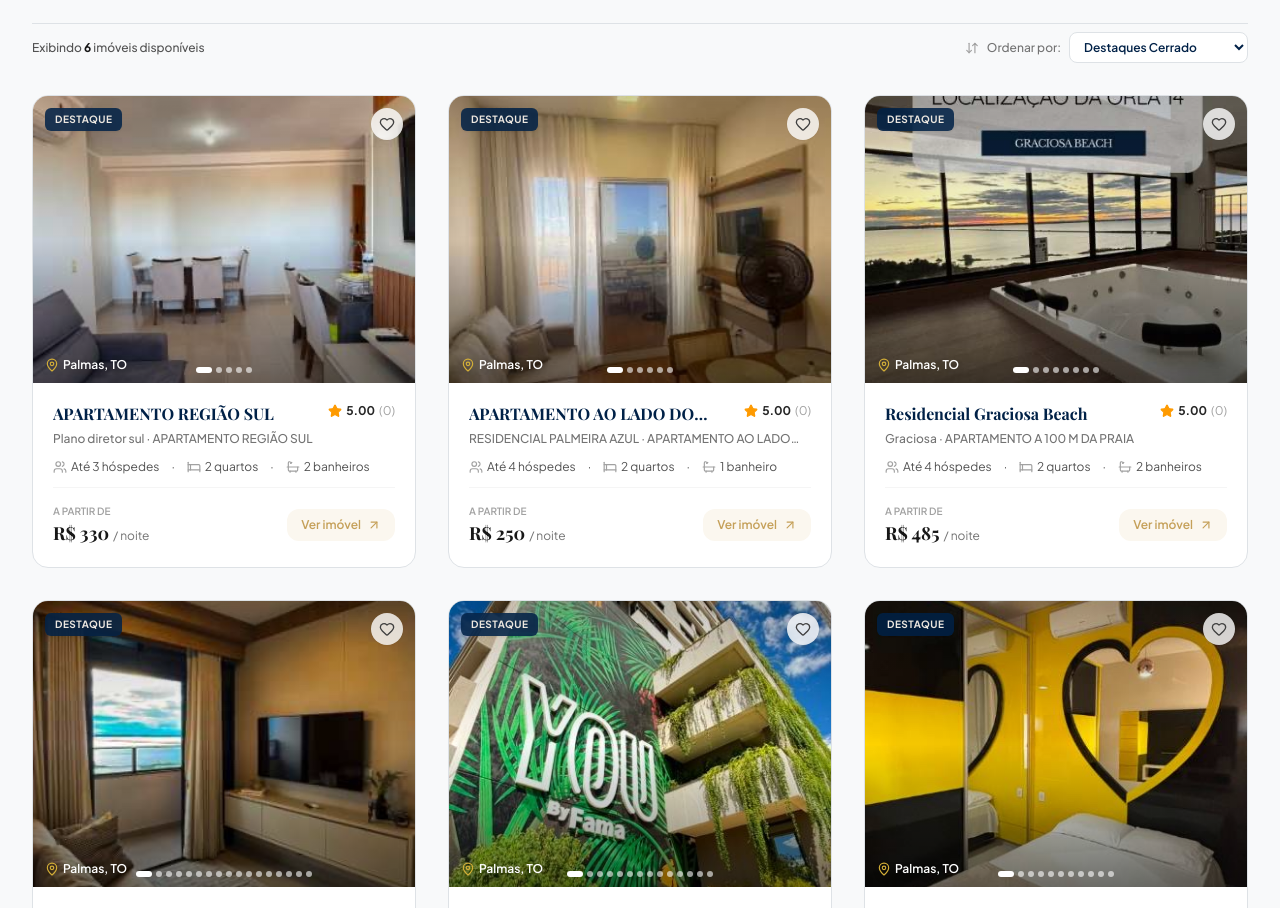
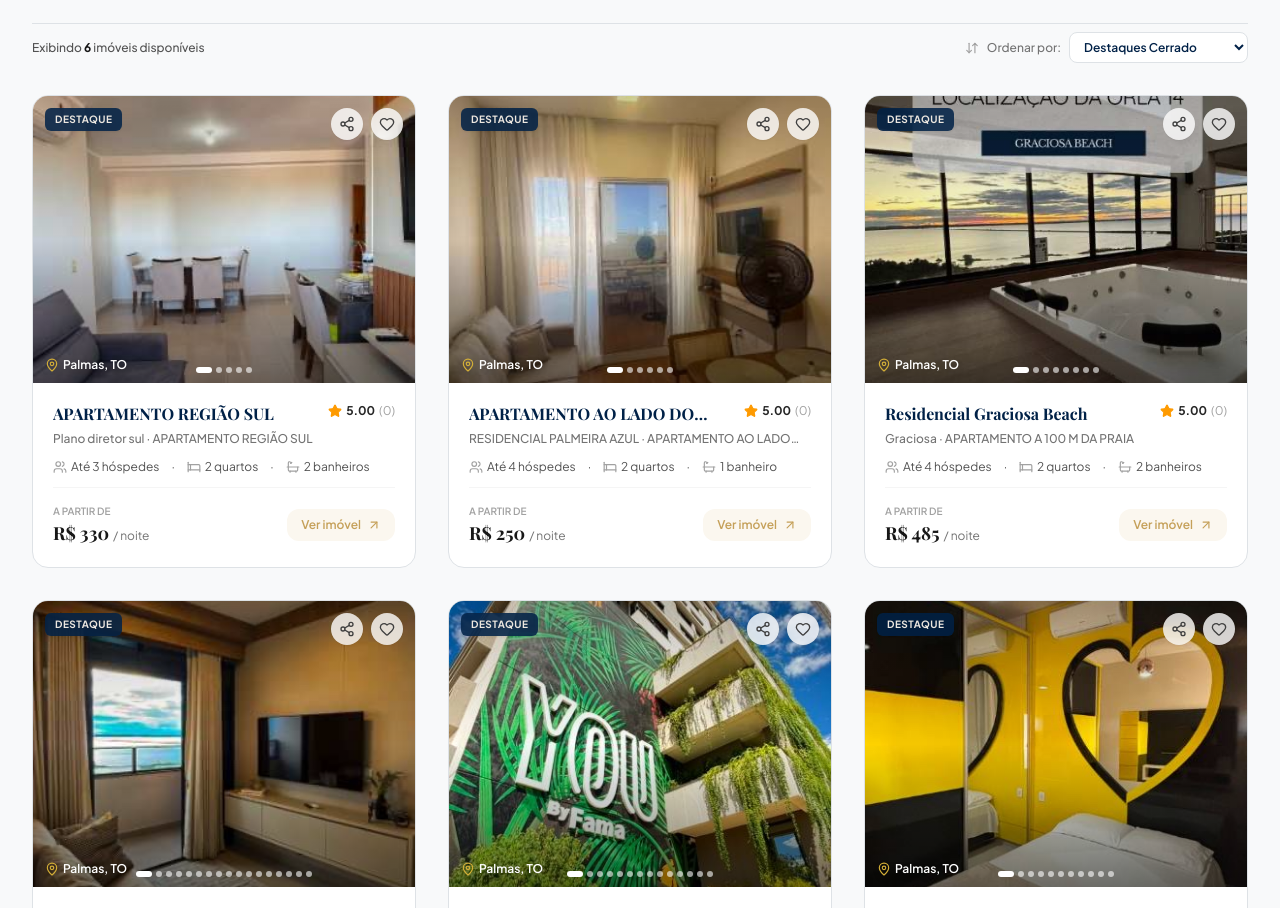
Before and after one commit to gustavohenrique0827/cerradostay-, a React (Vite) app: page / in a window 1280 px wide. Shown: the part 1853-2761 px from the top of the page. Built offline with nearby package versions, Linux system fonts and the light colour scheme; no server answers; the database is empty; a web font is replaced by a local one.

Commit message:
feat: add property deep linking and share buttons with URL slugs

```diff
--- a/src/App.tsx
+++ b/src/App.tsx
@@ -84,6 +84,17 @@ export default function App() {
     fetchProperties().then((props) => {
       if (!isActive) return;
       setProperties(props);
+
+      // Deep link: a shared WhatsApp/copy-link URL carries ?imovel=<slug> — open that
+      // property directly instead of landing on the homepage.
+      try {
+        const slugParam = new URLSearchParams(window.location.search).get('imovel');
+        if (slugParam) {
+          const target = props.find((p) => p.slug === slugParam);
+          if (target) setSelectedProperty(target);
+        }
+      } catch {}
+
       subscription = subscribeToProperties(() => {
         fetchProperties().then(setProperties);
       });
@@ -103,6 +114,40 @@ export default function App() {
 
   // --- Public Navigation & View state ---
   const [selectedProperty, setSelectedProperty] = useState<Property | null>(null);
+
+  // Opens a property AND reflects it in the URL (?imovel=<slug>), so the WhatsApp/copy-link
+  // share buttons and the browser's own URL bar point at the actual listing, not just the
+  // homepage — and so reloading or sharing that link reopens the same property.
+  const selectProperty = (property: Property | null) => {
+    setSelectedProperty(property);
+    try {
+      const url = new URL(window.location.href);
+      if (property) {
+        url.searchParams.set('imovel', property.slug);
+      } else {
+        url.searchParams.delete('imovel');
+      }
+      window.history.pushState({}, '', url.toString());
+    } catch {}
+  };
+
+  // Keep the view in sync with browser back/forward navigation (e.g. the Android back
+  // button), so leaving a shared property link returns to the homepage instead of exiting.
+  useEffect(() => {
+    const handlePopState = () => {
+      try {
+        const slugParam = new URLSearchParams(window.location.search).get('imovel');
+        if (!slugParam) {
+          setSelectedProperty(null);
+          return;
+        }
+        const target = properties.find((p) => p.slug === slugParam);
+        if (target) setSelectedProperty(target);
+      } catch {}
+    };
+    window.addEventListener('popstate', handlePopState);
+    return () => window.removeEventListener('popstate', handlePopState);
+  }, [properties]);
 
   // Search state
   const [searchFilters, setSearchFilters] = useState<SearchFilterState>({
@@ -257,7 +302,7 @@ export default function App() {
 
   const handleViewPropertyOnSite = (property: Property) => {
     setIsAdminMode(false);
-    setSelectedProperty(property);
+    selectProperty(property);
     window.scrollTo({ top: 0, behavior: 'smooth' });
   };
 
@@ -283,7 +328,7 @@ export default function App() {
   const handleSearch = (filters: SearchFilterState) => {
     setSearchFilters(filters);
     if (selectedProperty) {
-      setSelectedProperty(null);
+      selectProperty(null);
     }
     setTimeout(() => {
       const el = document.getElementById('imoveis');
@@ -504,11 +549,11 @@ export default function App() {
 
       {/* Global Navigation Header */}
       <Header
-        onNavigateHome={() => setSelectedProperty(null)}
+        onNavigateHome={() => selectProperty(null)}
         isPropertyDetailOpen={!!selectedProperty}
         favoritesCount={favorites.length}
         onOpenFavorites={() => {
-          if (selectedProperty) setSelectedProperty(null);
+          if (selectedProperty) selectProperty(null);
           setSelectedCategory('favoritos');
           setTimeout(() => {
             const el = document.getElementById('imoveis');
@@ -525,8 +570,8 @@ export default function App() {
       {selectedProperty ? (
         <PropertyDetailView
           property={selectedProperty}
-          onBack={() => setSelectedProperty(null)}
-          onSelectProperty={(prop) => setSelectedProperty(prop)}
+          onBack={() => selectProperty(null)}
+          onSelectProperty={(prop) => selectProperty(prop)}
           allProperties={properties.filter((p) => p.status !== 'inactive')}
           isFavorite={favorites.includes(selectedProperty.id)}
           onToggleFavorite={handleToggleFavorite}
@@ -630,8 +675,8 @@ export default function App() {
                   >
                     <PropertyCard
                       property={property}
-                      onSelect={(prop) => setSelectedProperty(prop)}
-                      onSelectProperty={(prop) => setSelectedProperty(prop)}
+                      onSelect={(prop) => selectProperty(prop)}
+                      onSelectProperty={(prop) => selectProperty(prop)}
                       isFavorite={favorites.includes(property.id)}
                       onToggleFavorite={handleToggleFavorite}
                     />
--- a/src/components/PropertyCard.tsx
+++ b/src/components/PropertyCard.tsx
@@ -1,8 +1,9 @@
 import React, { useState } from 'react';
 import { motion } from 'motion/react';
 import { Property } from '../types';
-import { Star, MapPin, Users, Bed, Bath, Heart, ChevronLeft, ChevronRight, ArrowUpRight } from 'lucide-react';
+import { Star, MapPin, Users, Bed, Bath, Heart, Share2, Check, ChevronLeft, ChevronRight, ArrowUpRight } from 'lucide-react';
 import { getOptimizedImageUrl } from '../lib/imageUtils';
+import { copyToClipboard } from '../utils/clipboard';
 
 interface PropertyCardProps {
   property: Property;
@@ -50,6 +51,38 @@ export const PropertyCard: React.FC<PropertyCardProps> = ({
     if (onToggleFavorite) {
       onToggleFavorite(property.id);
     }
+  };
+
+  const [justCopiedShare, setJustCopiedShare] = useState(false);
+
+  const handleShareClick = async (e: React.MouseEvent) => {
+    e.stopPropagation();
+    let shareUrl = window.location.href;
+    try {
+      const url = new URL(window.location.href);
+      url.searchParams.set('imovel', property.slug);
+      shareUrl = url.toString();
+    } catch {}
+
+    if (typeof navigator !== 'undefined' && navigator.share) {
+      try {
+        await navigator.share({
+          title: property.name,
+          text: `Confira este imóvel incrível: ${property.name} em ${property.city}!`,
+          url: shareUrl,
+        });
+      } catch {
+        // User cancelled the native share sheet — not an error, nothing to do.
+      }
+      return;
+    }
+
+    // Desktop fallback: no native share sheet available, so copy the direct link instead.
+    try {
+      await copyToClipboard(shareUrl);
+      setJustCopiedShare(true);
+      setTimeout(() => setJustCopiedShare(false), 2000);
+    } catch {}
   };
 
   const [touchStartX, setTouchStartX] = useState<number | null>(null);
@@ -114,16 +147,31 @@ export const PropertyCard: React.FC<PropertyCardProps> = ({
           )}
         </div>
 
-        {/* Favorite Heart Button */}
+        {/* Favorite & Share Buttons */}
+        <div className="absolute top-3 right-3 z-10 flex items-center gap-2">
+          <button
+            type="button"
+            onClick={handleShareClick}
+            className="w-8 h-8 rounded-full bg-white/80 hover:bg-white backdrop-blur-sm flex items-center justify-center text-neutral-700 hover:text-[#C5A059] transition-all active:scale-90 shadow-xs"
+            title="Compartilhar imóvel"
+            aria-label="Compartilhar imóvel"
+          >
+            {justCopiedShare ? (
+              <Check className="w-4 h-4 text-emerald-600" />
+            ) : (
+              <Share2 className="w-4 h-4" />
+            )}
+          </button>
           <button
             type="button"
             onClick={handleFavoriteClick}
-          className="absolute top-3 right-3 z-10 w-8 h-8 rounded-full bg-white/80 hover:bg-white backdrop-blur-sm flex items-center justify-center text-neutral-700 hover:text-rose-500 transition-all active:scale-90 shadow-xs"
+            className="w-8 h-8 rounded-full bg-white/80 hover:bg-white backdrop-blur-sm flex items-center justify-center text-neutral-700 hover:text-rose-500 transition-all active:scale-90 shadow-xs"
             title={isFavorite ? 'Remover dos favoritos' : 'Salvar nos favoritos'}
             aria-label="Favoritar imóvel"
           >
             <Heart className={`w-4 h-4 transition-colors ${isFavorite ? 'fill-rose-500 text-rose-500' : 'text-neutral-700'}`} />
           </button>
+        </div>
 
         {/* Carousel Image Controls (if multiple images) */}
         {images.length > 1 && (
--- a/src/components/PropertyDetailView.tsx
+++ b/src/components/PropertyDetailView.tsx
@@ -141,15 +141,28 @@ export const PropertyDetailView: React.FC<PropertyDetailViewProps> = ({
 
   const totalGuests = adults + childrenCount;
 
+  // Builds the direct, shareable link to THIS property (?imovel=<slug>) rather than trusting
+  // window.location.href to already be in sync — this page can be reached through a few
+  // different navigation paths, so computing it from the property itself is more robust.
+  const getPropertyShareUrl = () => {
+    try {
+      const url = new URL(window.location.href);
+      url.searchParams.set('imovel', property.slug);
+      return url.toString();
+    } catch {
+      return window.location.href;
+    }
+  };
+
   const handleShareWhatsApp = () => {
-    const url = window.location.href;
+    const url = getPropertyShareUrl();
     const text = encodeURIComponent(`Confira este imóvel incrível para nossa próxima estadia: ${property.name} em ${property.city}!\n${url}`);
     openExternalUrl(`https://wa.me/?text=${text}`);
     setShowShareMenu(false);
   };
 
   const handleCopyLink = async () => {
-    await copyToClipboard(window.location.href);
+    await copyToClipboard(getPropertyShareUrl());
     onToast('Link do imóvel copiado para a área de transferência!');
     setShowShareMenu(false);
   };
```
Lines whose indentation alone changed are shown as unchanged.
